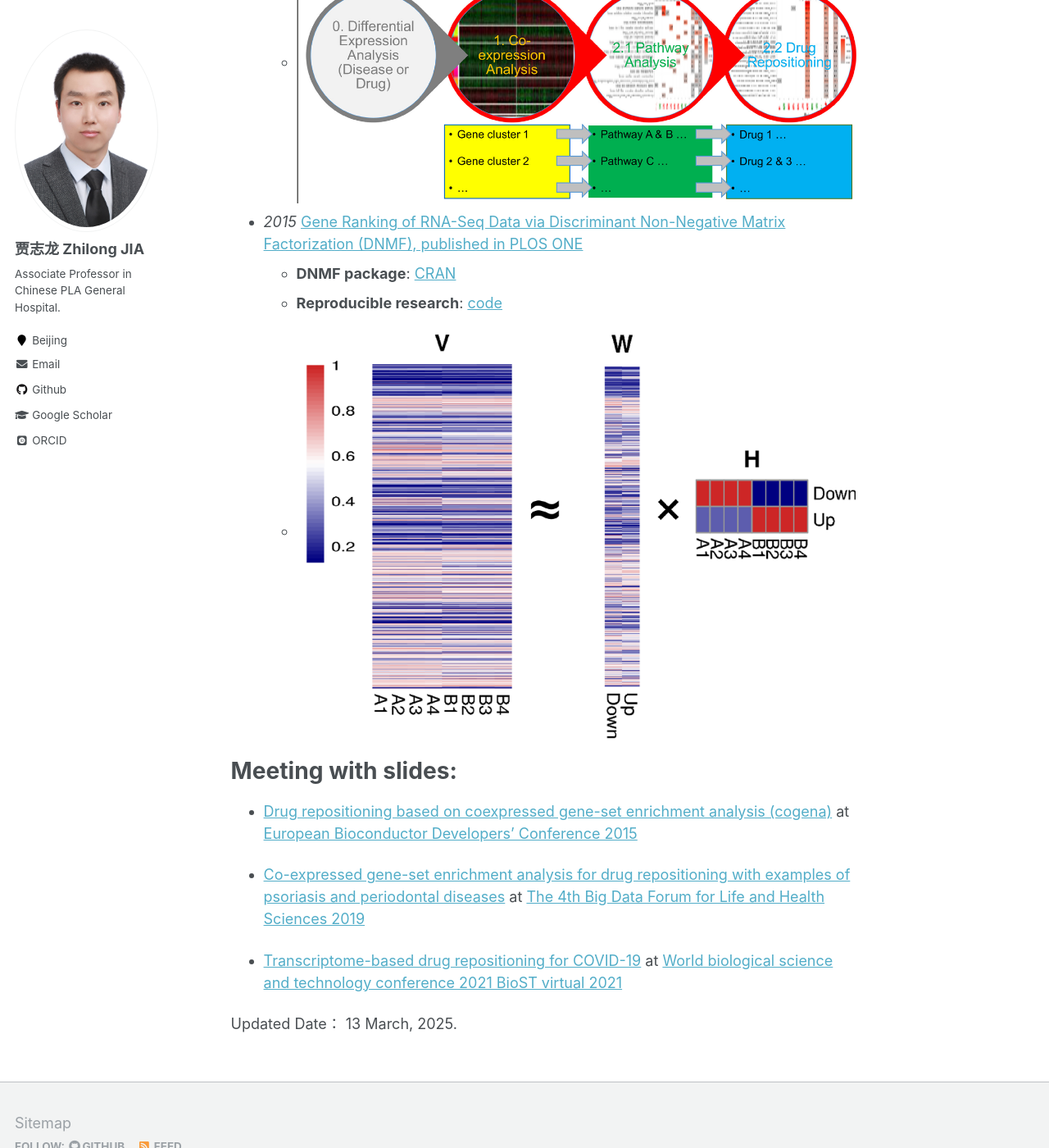
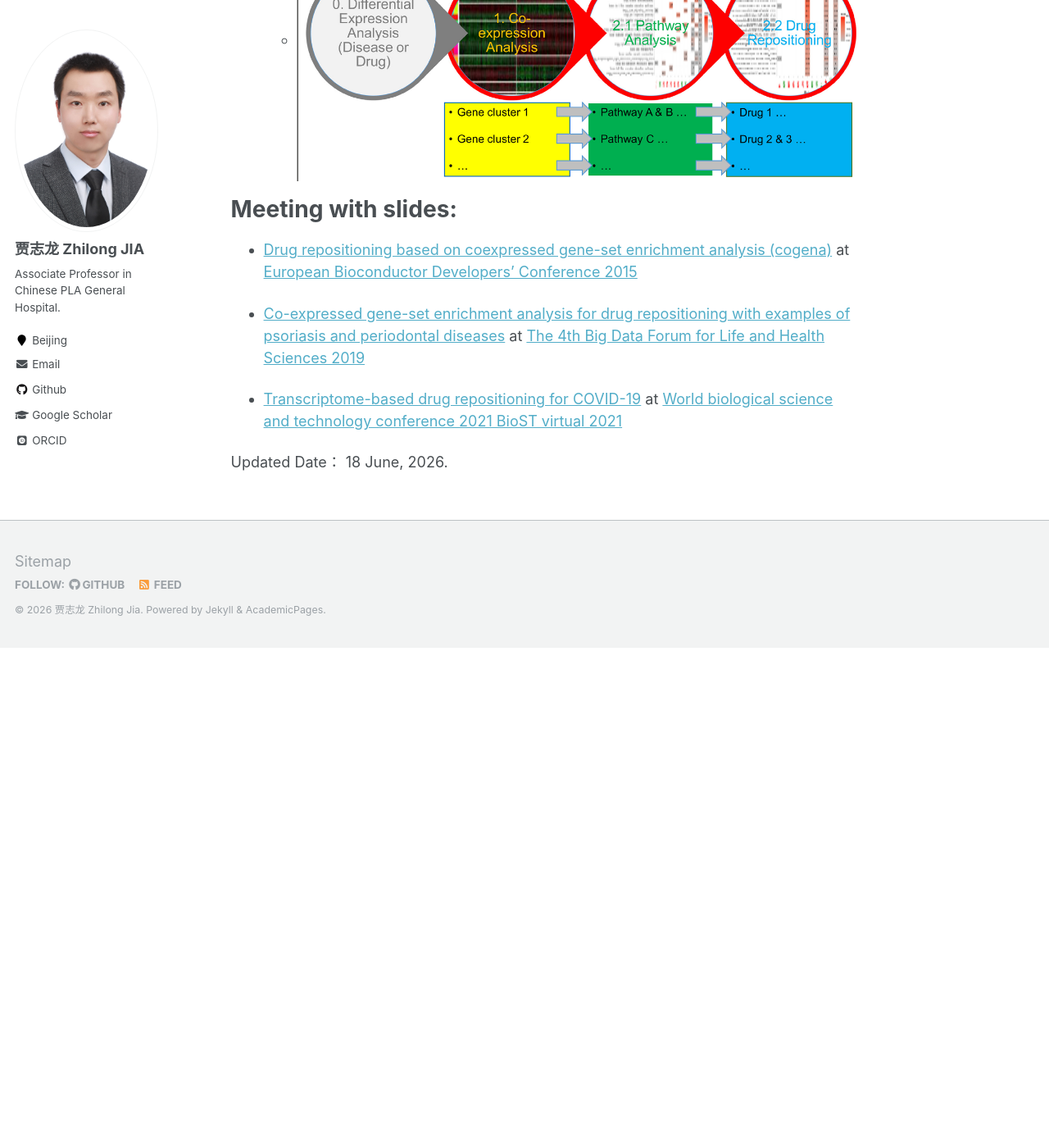
Before and after one commit to zhilongjia/zhilongjia.github.io, a Jekyll site: the page built from _pages/about.md, in a window 1280 px wide and 1400 px high, scrolled down 7101 px. Shown: the whole window at 82% size. Built offline with Jekyll 4.4.1, drawn with Linux system fonts in a browser that asks for light colours; some web fonts are replaced; after the commit the page ends 7891 px from its top, so only the background shows below that.

Commit message:
update date.

```diff
--- a/_pages/about.md
+++ b/_pages/about.md
@@ -15,7 +15,6 @@ Selected papers:
 
 * _2026_ [Dietary rhythms and biological aging risk across multiple organs, published in npj Science of Food](https://doi.org/10.1038/s41538-026-00799-3)
     + ![Abstract Graph](../images/2026-Dietary_Aging.jpg)
-
 
 * _2025_ [Genetically supported targets and drug repurposing for brain aging: A systematic study in the UK Biobank, published in Sci Adv](https://doi.org/10.1126/sciadv.adr3757)
     + **Reproducible research**: [code](https://github.com/zhilongjia/bag_estimation)
@@ -47,20 +46,15 @@ Selected papers:
    + **Reproducible research**: [code](https://github.com/zhilongjia/COVID-19)
    + ![Abstract Graph](../images/drpCOVID19.png)
 
-* _2019_ [Time-Course Transcriptome Analysis for Drug Repositioning in *Fusobacterium nucleatum*-Infected Human Gingival Fibroblasts, published in Frontiers in Cell Biology](https://www.frontiersin.org/articles/10.3389/fcell.2019.00204/full) or [PubMed](http://www.ncbi.nlm.nih.gov/pmc/articles/pmc6771468/)
+* _2019_ [Time-Course Transcriptome Analysis for Drug Repositioning in *Fusobacterium nucleatum*-Infected Human Gingival Fibroblasts, published in Frontiers in Cell Biology](https://www.frontiersin.org/articles/10.3389/fcell.2019.00204/full)
     + **Reproducible research**: [code](https://github.com/zhilongjia/Fn_HGFcell)
     + ![Abstract Graph](../images/drpFN.png)
-
 
 * _2016_ [Cogena, a novel tool for co-expressed gene-set enrichment analysis, applied to drug repositioning and drug mode of action discovery, published in BMC Genomics](http://bmcgenomics.biomedcentral.com/articles/10.1186/s12864-016-2737-8)
     + **cogena**: [code](https://github.com/zhilongjia/cogena) or [Bioconductor](http://www.bioconductor.org/packages/devel/bioc/html/cogena.html)
     + **Reproducible research**: [code](https://github.com/zhilongjia/psoriasis)
     + ![Abstract Graph](../images/cogena.png)
 
-*  _2015_ [Gene Ranking of RNA-Seq Data via Discriminant Non-Negative Matrix Factorization (DNMF), published in PLOS ONE](http://journals.plos.org/plosone/article?id=10.1371/journal.pone.0137782)
-    + **DNMF package**: [CRAN](https://cran.r-project.org/web/packages/DNMF/index.html)
-    + **Reproducible research**: [code](https://github.com/zhilongjia/geneRanking)
-    + ![Abstract Graph](../images/DNMF.png)
 
 Meeting with slides:
 ======
@@ -71,4 +65,4 @@ Meeting with slides:
 * [Transcriptome-based drug repositioning for COVID-19](https://github.com/zhilongjia/slides/blob/master/BioST20210825_ZhilongJia-v6.pdf) at [World biological science and technology conference 2021 BioST virtual 2021](https://www.biostvirtual.org/)
 
 
-Updated Date： 13 March, 2025.
+Updated Date： 18 June, 2026.
```
